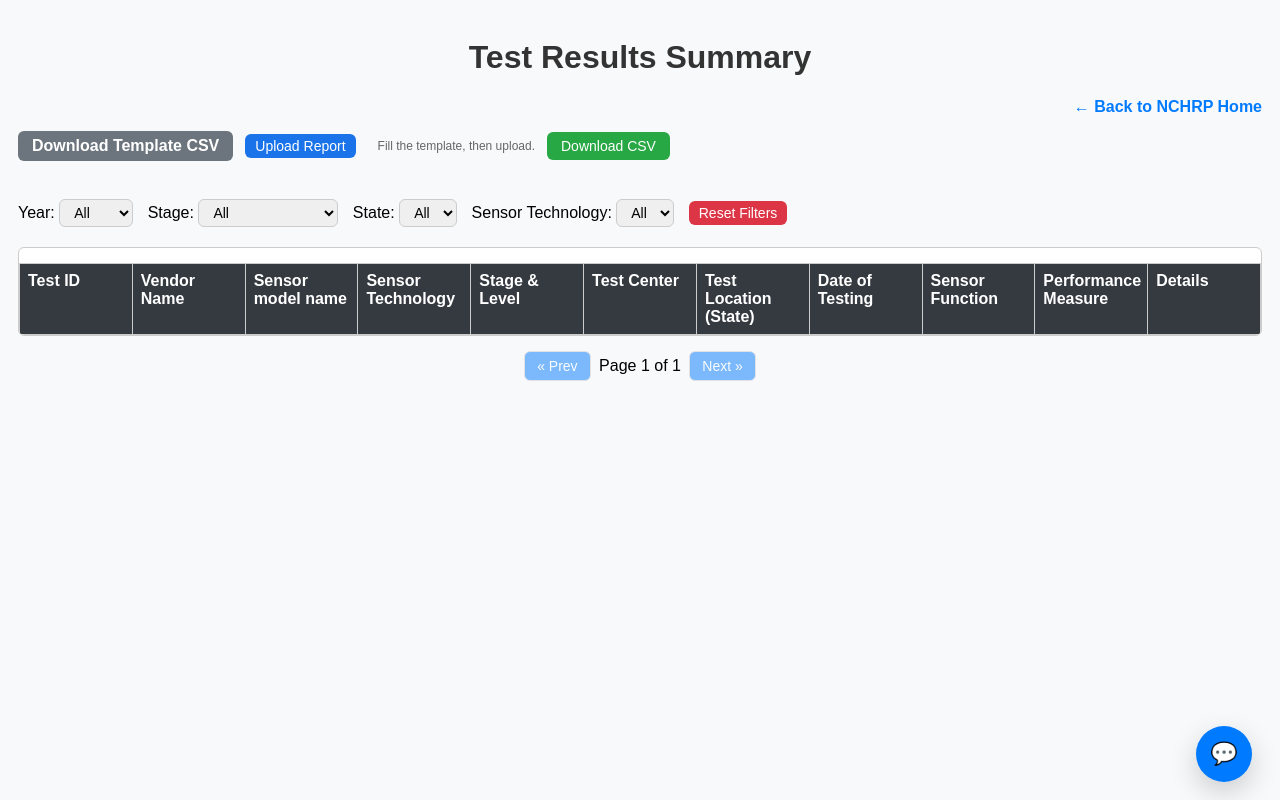
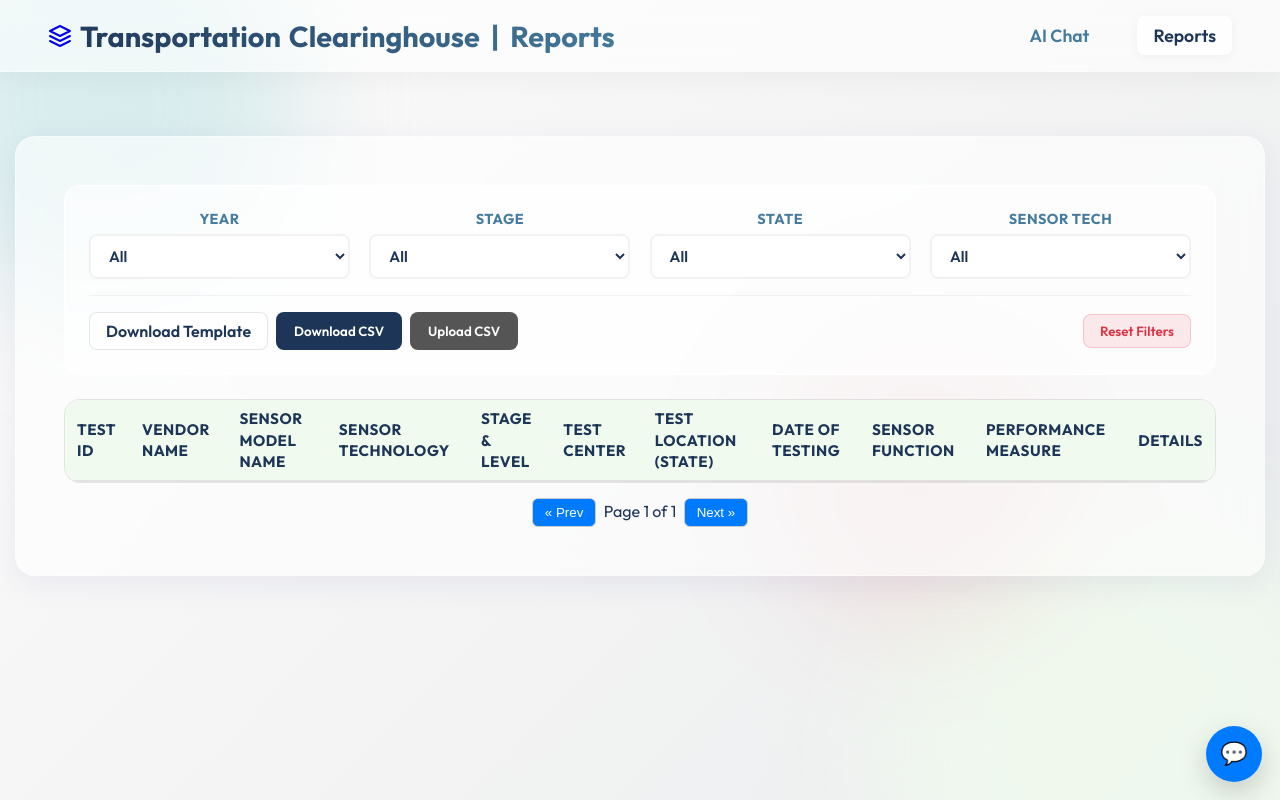
Before and after one commit to SageGarg/SignalRAG, a Flask app: page /nchrp_bp/report in a window 1280 px wide. Run offline with Flask 3, Linux system fonts and the light colour scheme; the visitor is signed in with stand-in values (Sample User, id 1); lists and menus that the app fills with data are empty.

Commit message:
minor issues

```diff
--- a/static/styles/pastel.css
+++ b/static/styles/pastel.css
@@ -98,6 +98,11 @@ body {
 
 .glass-container.wide {
   max-width: 900px;
+}
+
+.glass-container.extra-wide {
+  max-width: 90%;
+  width: 90%;
 }
 
 /* Typography */
--- a/templates/base.html
+++ b/templates/base.html
@@ -16,16 +16,27 @@
 
   <!-- Navigation Bar -->
   <nav class="navbar">
-    <a href="/" class="nav-brand">
+    <a href="{% if 'bdib' in request.path %}/bdib_bp/{% elif 'nchrp' in request.path %}/nchrp_bp/{% else %}/{% endif %}" class="nav-brand">
       <svg width="24" height="24" viewBox="0 0 24 24" fill="none" stroke="currentColor" stroke-width="2" stroke-linecap="round" stroke-linejoin="round">
         <path d="M12 2L2 7l10 5 10-5-10-5zM2 17l10 5 10-5M2 12l10 5 10-5"/>
       </svg>
-      <span>Signal</span>Verse
+      {% if 'bdib' in request.path %}
+      <span>Organic Farming</span> Dashboard
+      {% elif 'nchrp' in request.path %}
+      <span>Transportation</span> Clearinghouse
+      {% else %}
+      <span>Traffic Signals</span> Dashboard
+      {% endif %}
+      {% block nav_title %}{% endblock %}
     </a>
+
     <div class="nav-links">
-      <a href="/" class="nav-link {% if request.path == '/' or request.path == '/answer' %}active{% endif %}">Traffic Signals</a>
-      <a href="/bdib_bp/" class="nav-link {% if 'bdib' in request.path %}active{% endif %}">Organic Farming</a>
-      <a href="/nchrp_bp/" class="nav-link {% if 'nchrp' in request.path %}active{% endif %}">Transportation</a>
+      {% if 'nchrp' in request.path %}
+        {% if request.endpoint not in ['nchrp_bp.index_nchrp', 'nchrp_bp.answer_nchrp'] %}
+          <a href="{{ url_for('nchrp_bp.go_to_clearinghouse') }}" class="nav-link {% if 'go_to_clearinghouse' in request.path or 'result' in request.path %}active{% endif %}">AI Chat</a>
+          <a href="{{ url_for('nchrp_bp.testSampleReport') }}" class="nav-link {% if 'report' in request.path %}active{% endif %}">Reports</a>
+        {% endif %}
+      {% endif %}
     </div>
   </nav>
 
--- a/templates/index_nchrp.html
+++ b/templates/index_nchrp.html
@@ -52,7 +52,7 @@ select:focus {
 
 <div class="glass-container">
   <h1>Traffic Sensor Clearinghouse</h1>
-  <p>Identify yourself to access NCHRP insights, reports, and AI assistance.</p>
+  <p>Access NCHRP insights, reports, and AI assistance.</p>
 
   <form action="{{ url_for('nchrp_bp.answer_nchrp') }}" method="post">
     <div class="input-group">
--- a/templates/testSample.html
+++ b/templates/testSample.html
@@ -1,91 +1,170 @@
-<!DOCTYPE html>
-<html>
-  <head>
-    <title>Reports</title>
+{% extends 'base.html' %}
+{% block title %}Reports{% endblock %}
+{% block nav_title %}&nbsp;|&nbsp; Reports{% endblock %}
+
+{% block content %}
     <style>
-      body {
-        font-family: Arial, sans-serif;
-        padding: 10px;
-        background: #f8f9fa;
-      }
-      h1 {
-        color: #333;
-        text-align: center;
-      }
+      /* --- Premium Table Styles --- */
       table {
         width: 100%;
         border-collapse: collapse;
-        margin-top: 15px;
-        background: white;
-        table-layout: fixed;
+        background: transparent;
       }
       th,
       td {
-        padding: 8px;
-        border: 1px solid #ccc;
+        padding: 8px 12px;
+        border-bottom: 1px solid rgba(0, 0, 0, 0.08);
         text-align: left;
-        vertical-align: top;
+        vertical-align: middle;
+        line-height: 1.4;
+        color: var(--text-dark);
       }
       th {
-        background: #343a40;
-        color: white;
+        background: var(--secondary-color);
+        color: var(--text-dark);
+        font-weight: 700;
+        text-transform: uppercase;
+        font-size: 0.95rem;
+        letter-spacing: 0.5px;
+        white-space: normal;
+        border-bottom: 2px solid rgba(0, 0, 0, 0.1) !important;
       }
-      tr:nth-child(even) {
-        background: #f2f2f2;
+      tr:nth-child(odd) td {
+        background: rgba(255, 255, 255, 0.8);
       }
-      select,
-      button,
-      input[type="file"] {
-        margin-right: 10px;
-        padding: 4px 10px;
-        border-radius: 6px;
-        border: 1px solid #ccc;
-        font-size: 14px;
+      tr:nth-child(even) td {
+        background: rgba(240, 244, 250, 0.95);
       }
-      button {
-        background: #007bff;
-        color: white;
-        border: none;
-        cursor: pointer;
-        transition: 0.3s;
+      tr:hover td {
+        background: rgba(225, 235, 245, 1);
       }
-      button:hover {
-        background: #0056b3;
-      }
-      button:disabled {
-        opacity: 0.5;
-        cursor: not-allowed;
-      }
+
       .table-container {
-        max-height: 350px;
+        max-height: 500px;
         overflow-y: auto;
-        margin-top: 20px;
-        border: 1px solid #ccc;
-        background: white;
-        border-radius: 6px;
+        overflow-x: auto;
+        margin-top: 10px;
+        border: 1px solid rgba(0, 0, 0, 0.1);
+        background: rgba(255, 255, 255, 0.3);
+        border-radius: 16px;
+        box-shadow: inset 0 0 10px rgba(0,0,0,0.02);
       }
       /* Sticky Table Header */
       .table-container table thead th {
         position: sticky;
         top: 0;
-        background: #343a40;
+        z-index: 10;
+        background: #f1faee; /* Explicitly opaque pastel secondary */
+      }
+
+      /* --- Control Bar Component --- */
+      .control-bar {
+        background: rgba(255, 255, 255, 0.6);
+        padding: 1.5rem;
+        border-radius: 16px;
+        border: 1px solid rgba(255,255,255,0.7);
+        margin-bottom: 1.5rem;
+      }
+      .control-grid {
+        display: flex;
+        flex-wrap: wrap;
+        gap: 1.2rem;
+        margin-bottom: 1rem;
+      }
+      .control-group {
+        display: flex;
+        flex-direction: column;
+        gap: 0.4rem;
+        flex: 1;
+        min-width: 140px;
+      }
+      .control-group label {
+        font-size: 0.9rem;
+        font-weight: 700;
+        color: var(--text-light);
+        text-transform: uppercase;
+        letter-spacing: 0.5px;
+      }
+      .control-group select {
+        padding: 10px 14px;
+        border-radius: 8px;
+        border: 2px solid rgba(0,0,0,0.05);
+        background: rgba(255, 255, 255, 0.9);
+        color: var(--text-dark);
+        font-family: inherit;
+        font-size: 0.95rem;
+        font-weight: 600;
+        cursor: pointer;
+        transition: 0.2s ease;
+      }
+      .control-group select:hover {
+        border-color: rgba(0,0,0,0.15);
+      }
+      .actions-bar {
+        display: flex;
+        justify-content: space-between;
+        align-items: center;
+        flex-wrap: wrap;
+        gap: 10px;
+        padding-top: 1rem;
+        border-top: 1px solid rgba(0,0,0,0.05);
+      }
+
+      /* --- Buttons Re-styled --- */
+      button.secondary-btn, a.secondary-btn {
+        background: rgba(255, 255, 255, 0.8);
+        color: var(--text-dark);
+        border: 1px solid rgba(0,0,0,0.1);
+        padding: 8px 16px;
+        border-radius: 8px;
+        font-weight: 600;
+        font-family: inherit;
+        cursor: pointer;
+        text-decoration: none;
+        transition: 0.2s ease;
+        display: inline-block;
+      }
+      button.secondary-btn:hover, a.secondary-btn:hover {
+        background: white;
+        box-shadow: 0 4px 10px rgba(0,0,0,0.05);
+        transform: translateY(-2px);
+      }
+      button.primary-btn {
+        background: var(--text-dark);
         color: white;
-        z-index: 10;
+        border: none;
+        padding: 8px 18px;
+        border-radius: 8px;
+        font-weight: 600;
+        font-family: inherit;
+        cursor: pointer;
+        transition: 0.2s ease;
       }
+      button.primary-btn:hover {
+        background: #2a4d7c;
+        transform: translateY(-2px);
+      }
+      button.danger-btn {
+        background: rgba(220, 53, 69, 0.1);
+        color: #dc3545;
+        border: 1px solid rgba(220, 53, 69, 0.2);
+        padding: 8px 16px;
+        border-radius: 8px;
+        font-weight: 600;
+        font-family: inherit;
+        cursor: pointer;
+        transition: 0.2s ease;
+      }
+      button.danger-btn:hover {
+        background: rgba(220, 53, 69, 0.2);
+        transform: translateY(-2px);
+      }
+
+      /* Helpers */
       .muted {
         color: #666;
-        font-size: 12px;
+        font-size: 0.85rem;
       }
-      .sensorFunctionSelect,
-      .performanceMeasureSelect {
-        width: 100%;
-        max-width: 100%;
-        white-space: nowrap;
-        overflow: hidden;
-        text-overflow: ellipsis;
-      }
-    </style>
-    <style>
       /* --- Floating Chat Widget --- */
   .chat-fab {
     position: fixed;
@@ -215,83 +294,65 @@
   }
 </style>
 <style>
-  /* ===== Detail panel styling (drilldown) ===== */
+  /* Detail UI Refinement */
   .detail-row td {
-    background: #f6f7f9;
-    border-top: 0;
+    padding: 0 !important;
   }
-
-  .detail-box { overflow-x: auto; }
-.detail-box table { min-width: 720px; }
-
-
+  .summary-row.is-open {
+    background: #f1faee !important;
+    box-shadow: inset 4px 0 0 var(--text-light);
+  }
   .detail-box {
-    background: #ffffff !important;
-    border: 1px solid #e5e7eb !important;
-    border-radius: 12px !important;
-    padding: 14px !important;
-    box-shadow: 0 10px 28px rgba(0, 0, 0, 0.06);
+    background: rgba(230, 238, 250, 0.7);
+    box-shadow: inset 0 2px 10px rgba(0,0,0,0.06);
+    padding: 2rem;
+    border-radius: 0 0 16px 16px;
+    border-top: 1px solid rgba(0,0,0,0.05);
+    overflow-x: auto;
   }
-
-  .detail-title {
-    font-size: 13px;
-    color: #111827;
-    background: #f3f4f6;
-    border: 1px solid #e5e7eb;
-    padding: 8px 10px;
-    border-radius: 10px;
-    margin-bottom: 12px;
-  }
-
-  /* Make the detail table visually distinct */
   .detail-box table {
     border-collapse: separate !important;
     border-spacing: 0;
-    border: 1px solid #e5e7eb;
-    border-radius: 10px;
+    border: 1px solid rgba(0,0,0,0.05);
+    background: white;
+    border-radius: 12px;
     overflow: hidden;
+    margin-bottom: 1rem;
+    width: 100%;
+    table-layout: fixed;
   }
-
   .detail-box thead th {
-    background: #eef2ff !important;   /* different from main table */
-    color: #111827 !important;
-    border: none !important;
+    background: rgba(0,0,0,0.02) !important;
+    color: var(--text-dark) !important;
     font-weight: 700;
-    font-size: 12px;
-    padding: 10px !important;
+    font-size: 0.9rem;
+    padding: 12px !important;
+    border-bottom: 1px solid rgba(0,0,0,0.05) !important;
+    white-space: normal;
+    word-wrap: break-word;
   }
-
   .detail-box tbody td {
     border: none !important;
-    border-top: 1px solid #eef0f3 !important;
-    padding: 10px !important;
-    font-size: 12.5px;
-    color: #1f2937;
-    background: #ffffff;
+    border-bottom: 1px solid rgba(0,0,0,0.02) !important;
+    padding: 12px !important;
+    font-size: 0.95rem;
+    background: transparent;
+    word-wrap: break-word;
+    white-space: normal;
   }
-
   .detail-box tbody tr:nth-child(even) td {
-    background: #fafafa;  /* subtle zebra, different from main */
+    background: rgba(255,255,255,0.7);
   }
-
-  /* Optional: make long notes readable */
   .detail-box td:last-child {
     white-space: normal;
     line-height: 1.35;
   }
 </style>
-<style>
-  .summary-row.is-open {
-    outline: 2px solid rgba(26, 115, 232, 0.25);
-    background: #f0f7ff !important;
-  }
-</style>
 
 
-  </head>
 
-  <body>
-    <!-- Upload Modal (PUT THIS INSIDE <body>) -->
+  <div class="glass-container extra-wide">
+    <!-- Upload Modal -->
     <div
       id="uploadModal"
       style="
@@ -417,115 +478,69 @@
     </div>
     {% endif %} {% endwith %}
 
-    <h1>Test Results Summary</h1>
-    <div style="text-align: right; margin-top: 10px">
-      <a
-        href="{{ url_for('nchrp_bp.index_nchrp') }}"
-        style="text-decoration: none; color: #007bff; font-weight: bold"
-      >
-        ← Back to NCHRP Home
-      </a>
-    </div>
-
-    <!-- ======= TOP TOOLBAR ======= -->
-    <div
-      style="
-        display: flex;
-        align-items: center;
-        gap: 12px;
-        margin-bottom: 20px;
-        margin-top: 15px;
-        flex-wrap: wrap;
-      "
-    >
-      <!-- Download Template CSV button -->
-      <a
-        href="{{ url_for('nchrp_bp.download_template') }}"
-        style="
-          background: #6c757d;
-          padding: 6px 14px;
-          border-radius: 6px;
-          color: white;
-          text-decoration: none;
-          font-weight: bold;
-        "
-      >
-        Download Template CSV
-      </a>
-
-      <!-- Upload Button -->
-      <button
-        type="button"
-        onclick="openUploadModal()"
-        style="background: #1a73e8"
-      >
-        Upload Report
-      </button>
-      <span class="muted">Fill the template, then upload.</span>
-
-      <!-- Download CSV button -->
-      <button
-        type="button"
-        onclick="downloadTableAsCSV()"
-        style="
-          background: #28a745;
-          padding: 6px 14px;
-          border-radius: 6px;
-          color: white;
-          border: none;
-          cursor: pointer;
-        "
-      >
-        Download CSV
-      </button>
-    </div>
-
-    <br />
-
-    <!-- Filter Section -->
-    <div style="margin-bottom: 15px">
-      <label>Year:</label>
+    <!-- Filter Section (H1 removed to save space) -->
+    <div class="control-bar">
+      <!-- Data Filters -->
+      <div class="control-grid">
+        <div class="control-group">
+          <label>Year</label>
           <select id="yearFilter">
             <option value="">All</option>
             {% for year in range(2025, 1999, -1) %}
             <option value="{{ year }}">{{ year }}</option>
             {% endfor %}
           </select>
+        </div>
 
-      <label>Stage:</label>
+        <div class="control-group">
+          <label>Stage</label>
           <select id="stageFilter">
             <option value="">All</option>
             <option value="Stage 1 Level 1">Stage 1 Level 1</option>
             <option value="Stage 1 Level 2">Stage 1 Level 2</option>
             <option value="Stage 2">Stage 2</option>
           </select>
+        </div>
 
-      <label>State:</label>
+        <div class="control-group">
+          <label>State</label>
           <select id="stateFilter">
             <option value="">All</option>
-        {% set states = [] %} {% for test in tests %} {% set st = test["Test
-        Location (State)"] or "" %} {% if st and st not in states %} {% set _ =
-        states.append(st) %}
+            {% set states = [] %}
+            {% for test in tests %}
+              {% set st = test["Test Location (State)"] or "" %}
+              {% if st and st not in states %}
+                {% set _ = states.append(st) %}
                 <option value="{{ st }}">{{ st }}</option>
             {% endif %} {% endfor %}
           </select>
+        </div>
 
-      <label>Sensor Technology:</label>
+        <div class="control-group">
+          <label>Sensor Tech</label>
           <select id="sensorFilter">
             <option value="">All</option>
-        {% set sensors = [] %} {% for test in tests %} {% set tech =
-        test["Sensor Technology"] or "" %} {% if tech and tech not in sensors %}
+            {% set sensors = [] %}
+            {% for test in tests %}
+              {% set tech = test["Sensor Technology"] or "" %}
+              {% if tech and tech not in sensors %}
                 {% set _ = sensors.append(tech) %}
                 <option value="{{ tech }}">{{ tech }}</option>
-        {% endif %} {% endfor %}
+              {% endif %}
+            {% endfor %}
           </select>
+        </div>
+      </div>
 
-      <button
-        onclick="resetFilters()"
-        style="background: #dc3545; color: white"
-      >
-        Reset Filters
-      </button>
+      <!-- Actions -->
+      <div class="actions-bar">
+        <div style="display: flex; gap: 8px;">
+          <a href="{{ url_for('nchrp_bp.download_template') }}" class="secondary-btn">Download Template</a>
+          <button type="button" onclick="downloadTableAsCSV()" class="primary-btn">Download CSV</button>
+          <button type="button" onclick="openUploadModal()" class="primary-btn" style="background:#555;">Upload CSV</button>
+        </div>
+        <button onclick="resetFilters()" class="danger-btn">Reset Filters</button>
+      </div>
     </div>
 
     <!-- Data Table (SUMMARY ONLY) -->
@@ -581,7 +596,7 @@
             </td>
 
             <td>
-              <button type="button" class="toggleDetailsBtn" disabled>
+              <button type="button" class="toggleDetailsBtn secondary-btn" style="padding: 6px 12px; font-size: 0.85rem;" disabled>
                 View
               </button>
             </td>
@@ -590,19 +605,8 @@
           <!-- DETAIL ROW (hidden by default) -->
           <tr class="detail-row" style="display: none">
             <td colspan="11">
-              <div
-                class="detail-box"
-                style="
-                  padding: 12px;
-                  border: 1px solid #ddd;
-                  border-radius: 8px;
-                  background: #fafafa;
-                "
-              >
-                <div
-                  class="detail-title"
-                  style="font-weight: bold; margin-bottom: 10px"
-                ></div>
+              <div class="detail-box">
+                <div class="detail-title" style="font-weight: 700; margin-bottom: 12px; font-size: 1.1rem; color: var(--text-dark);"></div>
 
                <div class="detail-content" style="overflow-x:auto;"></div>
 
@@ -706,12 +710,23 @@
       .trim()
       .replace(/\s+/g, " ");
 
-    const dateText = cells[7]?.innerText || "";
+    const dateText = (cells[7]?.innerText || "").trim();
 
     if (i < 5) console.log("ROW", i, "stateText=", JSON.stringify(stateText));
 
-    const rowYearMatch = dateText.match(/\b(20\d{2}|19\d{2})\b/);
-    const rowYear = rowYearMatch ? rowYearMatch[0] : "";
+    let rowYear = "";
+    if (dateText) {
+      const match4 = dateText.match(/\b(20\d{2}|19\d{2})\b/);
+      if (match4) {
+        rowYear = match4[0];
+      } else {
+        // Try to capture a two-digit year at the end, e.g., 3/15/24
+        const match2 = dateText.match(/(?:\/|-)(\d{2})$/);
+        if (match2) {
+          rowYear = "20" + match2[1];
+        }
+      }
+    }
 
     const matches =
       (!year || rowYear === year) &&
@@ -986,7 +1001,7 @@
       // download button (matched rows)
       const btn = document.createElement("button");
       btn.type = "button";
-      btn.textContent = "⬇ Download matched rows (CSV)";
+      btn.textContent = "⬇ Download source file(s)";
       btn.className = "chat-download-btn";
       btn.style.width = "100%";
       btn.style.marginTop = "10px";
@@ -997,7 +1012,7 @@
       btn.style.color = "white";
 
       btn.addEventListener("click", () => {
-        downloadMatchedCSV(data.columns, data.matched_rows);
+        downloadSourceFiles(data.matched_rows);
       });
 
       thinking.appendChild(btn);
@@ -1043,31 +1058,44 @@
 
 
   // ----------------------------
-  // Matched CSV download (unchanged)
+  // Source & Metadata files download
   // ----------------------------
-  function downloadMatchedCSV(columns, rows) {
-    if (!columns || !rows) {
-      alert("No matched rows available to download.");
+  function downloadSourceFiles(rows) {
+    if (!rows || rows.length === 0) {
+      alert("No matched files available to download.");
       return;
     }
 
-    const csv = [];
-    csv.push(columns.map(csvEscape).join(","));
+    // get unique sources
+    const sources = Array.from(new Set(rows.map(r => r["__source__"]).filter(Boolean)));
+    const metadataDocs = Array.from(new Set(rows.map(r => r["__metadata_file__"]).filter(Boolean)));
 
-    rows.forEach((obj) => {
-      const rowArray = columns.map((col) => csvEscape(obj[col] ?? ""));
-      csv.push(rowArray.join(","));
-    });
+    if (sources.length === 0 && metadataDocs.length === 0) {
+      alert("No original source or metadata files associated with this answer.");
+      return;
+    }
 
-    const blob = new Blob([csv.join("\n")], {
-      type: "text/csv;charset=utf-8;",
-    });
+    sources.forEach(src => {
+      const url = "{{ url_for('nchrp_bp.download_source_file', filename='') }}" + src;
       const link = document.createElement("a");
-    link.href = URL.createObjectURL(blob);
-    link.download = "matched_reports.csv";
+      link.style.display = "none";
+      link.href = url;
+      link.download = src;
       document.body.appendChild(link);
       link.click();
       document.body.removeChild(link);
+    });
+
+    metadataDocs.forEach(meta => {
+      const url = "{{ url_for('nchrp_bp.download_user_metadata', filename='') }}" + meta;
+      const link = document.createElement("a");
+      link.style.display = "none";
+      link.href = url;
+      link.download = meta;
+      document.body.appendChild(link);
+      link.click();
+      document.body.removeChild(link);
+    });
   }
 
   // basic HTML escape so users can't inject markup into the chat window
@@ -1225,17 +1253,24 @@
 
   function mergeFields(rows) {
     const merged = {};
+    const orderedKeys = [];
     rows.forEach((r) => {
       const fields = r["fields"] || {};
-      Object.entries(fields).forEach(([k, v]) => {
-        merged[norm(k)] = v;
+      const oFields = r["ordered_fields"] || Object.keys(fields);
+      oFields.forEach(k => {
+        const nk = norm(k);
+        merged[nk] = fields[k];
+        if (!orderedKeys.includes(nk)) {
+          orderedKeys.push(nk);
+        }
       });
     });
-    return merged;
+    return { merged, orderedKeys };
   }
 
-function renderBlock(funcName, pmName, merged, metaHtml) {
-  const fieldNames = Object.keys(merged || {});
+function renderBlock(funcName, pmName, mergedData, metaHtml) {
+  const { merged, orderedKeys } = mergedData;
+  const fieldNames = orderedKeys;
 
   // Build metadata row once
   const metaLine = `
@@ -1352,5 +1387,5 @@ function renderBlock(funcName, pmName, merged, metaHtml) {
   });
 </script>
 
-  </body>
-</html>
+  </div>
+{% endblock %}
```
Also changed, not shown: blueprints/nchrp.py (+59 -3 lines), notes.txt (deleted). Lines whose indentation alone changed are shown as unchanged.
